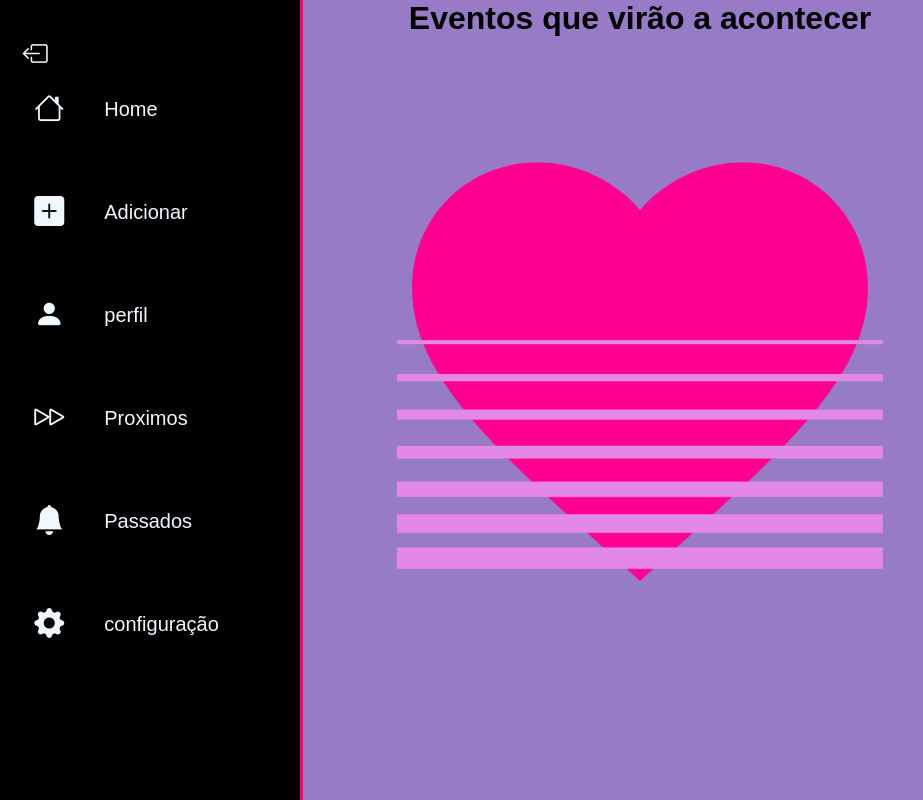
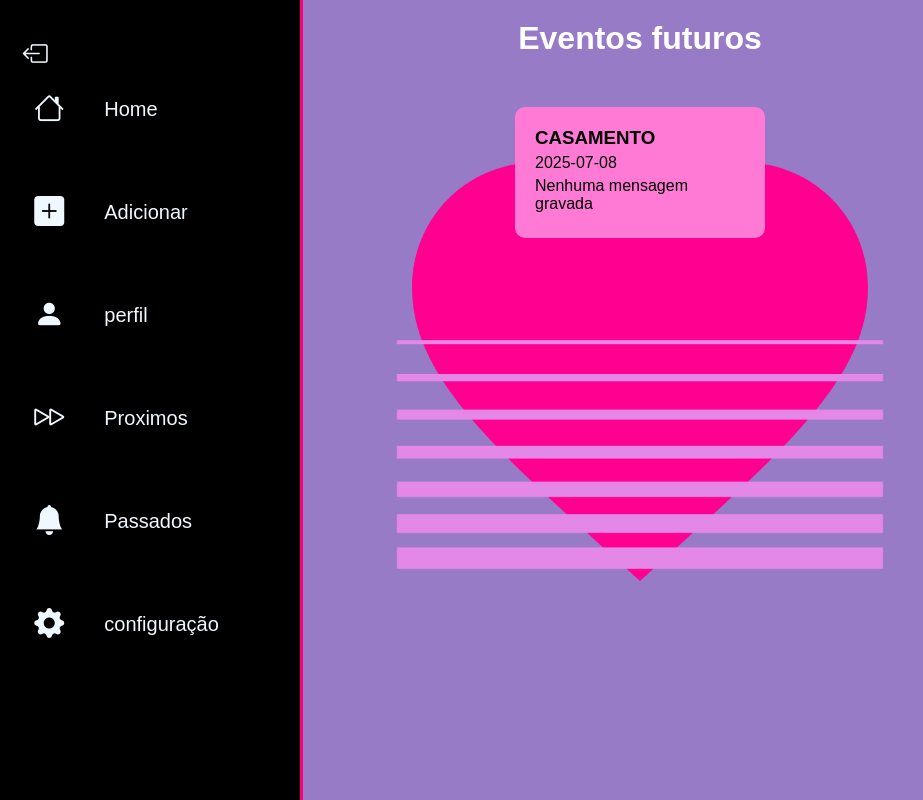
Before and after one commit to MarcosBritoSAR/TrabaloFinal_php, a PHP site: page /page_home/proximos.php in a window 1280 px wide. Shown: the whole page, without its empty margins (0-923 px from the left). Run offline with PHP 8.4, Linux system fonts and the light colour scheme; data comes from the database, SQL or seed files in the repository.

Commit message:
configuradas as páginas PASSADOS e PRÓXIMOS ára exibir os eventos do banco de dados

```diff
--- a/conexao.php
+++ b/conexao.php
@@ -187,9 +187,9 @@ function buscaMidia($id)
 
 
     $sqlBuscar = "
-SELECT * FROM arquivo
-where id_evento = '$id'
-";
+    SELECT * FROM arquivo
+    where id_evento = '$id'
+    ";
 
     $resultado = mysqli_query($conexao, $sqlBuscar);
     $arrayReturn = array();
--- a/page_home/proximos.php
+++ b/page_home/proximos.php
@@ -5,7 +5,29 @@
     <meta charset="UTF-8">
     <meta name="viewport" content="width=device-width, initial-scale=1.0">
     <title>Document</title>
-
+    <style>
+        .event-gallery {
+            display: flex;
+            justify-content: center;
+            margin: 30px;
+        }
+        .event {
+            display: block;
+            justify-content: center;
+            align-items: center;
+            background: #ff7ad5;
+            width: 250px;
+            margin: 20px;
+            padding: 20px;
+            border-radius: 10px;
+        }
+        .event h3{
+            margin-bottom: 5px;
+        }
+        .event p {
+            margin-bottom: 5px;
+        }
+    </style>
     <link rel="stylesheet" href="style.css">
     <link rel="stylesheet" href="https://cdn.jsdelivr.net/npm/bootstrap-icons@1.10.5/font/bootstrap-icons.css">
 </head>
@@ -67,13 +89,25 @@
 
         </nav>
 
-        <h1 style="text-align: center">Eventos que virão a acontecer</h1>
+        <h1 style="text-align: center; margin-top: 20px; color: white;">Eventos futuros</h1>
 
         <div class="event-gallery">
             <?php
+            include "../conexao.php";
+            include "utilitarios/funcoes.php";
+
             function buscarProximosEventos(){
+                global $conexao;
+                $currentDate = date('Y-m-d');
 
+                $sqlBuscar = "
+                        SELECT data_lembrete, nome FROM evento
+                        where data_lembrete > '$currentDate'
+                        ";
+                $resultado = mysqli_query($conexao, $sqlBuscar);
+                return $resultado;
             }
+
             $proximosEventos = buscarProximosEventos();
 
             if (!empty($proximosEventos)) {
@@ -82,10 +116,17 @@
                     <div class="event">
                         <h3><?php echo $evento['nome']; ?></h3>
                         <p><?php echo $evento['data_lembrete']; ?></p>
-                        <p><?php echo $evento['mensagem']; ?></p>
-                        <!--<img src="<?php //echo $evento['caminho_imagem']; ?>" alt="Imagem do Evento">-->
-
-
+                        <?php
+                        if (!empty($evento['mensagem'])){
+                            ?>
+                            <p><?php echo $evento['mensagem']; ?></p>
+                            <?php
+                        } else {
+                            ?>
+                            <p>Nenhuma mensagem gravada</p>
+                            <?php
+                        }
+                        ?>
                     </div>
                     <br/>
                     <?php
```
Also changed, not shown: page_home/passados.php (+51 -9 lines).
